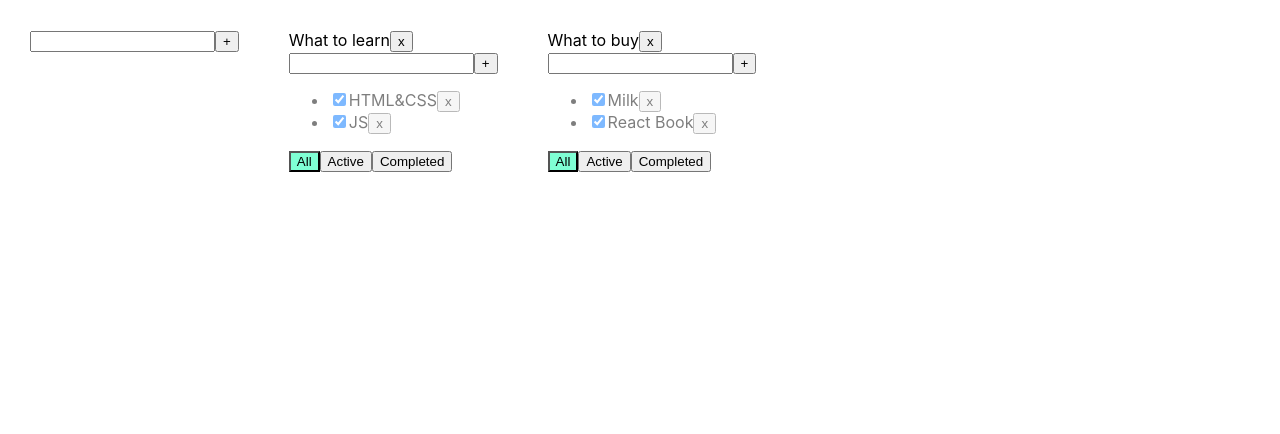
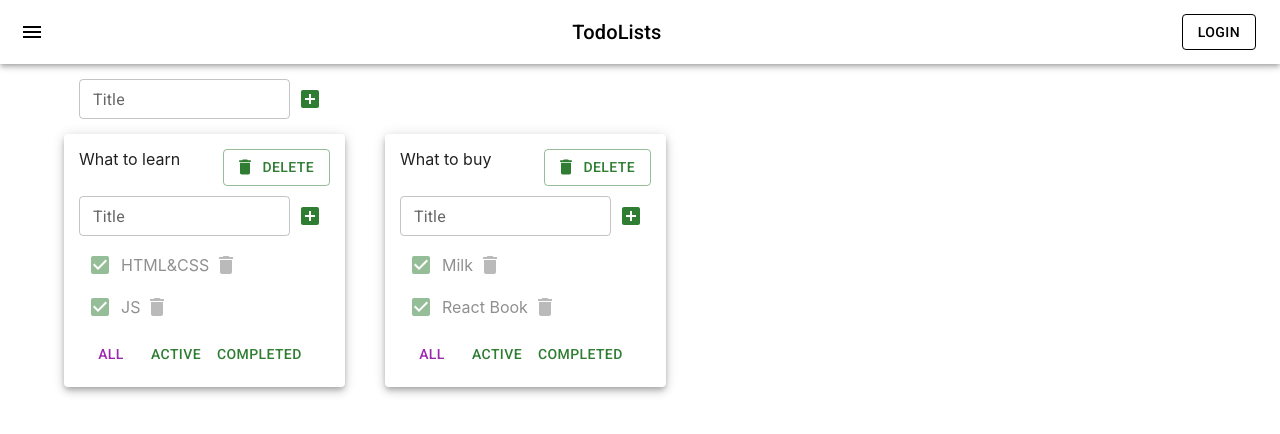
Before and after one commit to Feralwater/custom-trello, a React (Create React App) app: page / in a window 1280 px wide. Shown: the top 434 px of the page. Built offline with nearby package versions, Linux system fonts and the light colour scheme.

Commit message:
Add styles

```diff
--- a/public/index.html
+++ b/public/index.html
@@ -3,6 +3,7 @@
   <head>
     <meta charset="utf-8" />
     <link rel="icon" href="%PUBLIC_URL%/favicon.ico" />
+    <link rel="stylesheet" href="https://fonts.googleapis.com/css?family=Roboto:300,400,500,700&display=swap" />
     <meta name="viewport" content="width=device-width, initial-scale=1" />
     <meta name="theme-color" content="#000000" />
     <meta
--- a/src/AddItemForm.tsx
+++ b/src/AddItemForm.tsx
@@ -1,4 +1,6 @@
 import React, {ChangeEvent, KeyboardEvent, useState} from 'react';
+import {Button, IconButton, TextField} from "@material-ui/core";
+import {AddBox} from "@material-ui/icons";
 
 type AddItemFormPropsType = {
     addItem: (title: string) => void
@@ -21,19 +23,26 @@ const AddItemForm: React.FC<AddItemFormPropsType> = ({addItem}) => {
         if (newTitle !== "") {
             addItem(newTitle);
             setTitle("");
-        } else {
-            setError("Title is required");
         }
     }
     return (
         <div>
-            <input value={title}
-                   onChange={onChangHandler}
-                   onKeyPress={onKeyPressHandler}
-                   className={error ? "error" : ""}
+            <TextField value={title}
+                       onChange={onChangHandler}
+                       onKeyPress={onKeyPressHandler}
+                       variant={"outlined"}
+                       size={"small"}
+                       color={"success"}
+                       error={!!error}
+                       label={"Title"}
+                       helperText={error && "Title is required"}
             />
-            <button onClick={addTask}>+</button>
-            {error && <div className="error-message">{error}</div>}
+            <IconButton
+                onClick={addTask}
+                color={"success"}
+            >
+                <AddBox/>
+            </IconButton>
         </div>
     );
 };
--- a/src/App.css
+++ b/src/App.css
@@ -1,24 +1,3 @@
-.App {
-  padding: 30px;
-  display: flex;
-}
-
-.App > div {
-  margin-right: 50px;
-}
-
-.error {
-  border: red 1px solid;
-}
-
-.error-message {
-  color: red;
-}
-
-.active-filter {
-  background-color: aquamarine;
-}
-
 .is-done {
   opacity: 0.5;
 }
--- a/src/App.tsx
+++ b/src/App.tsx
@@ -3,6 +3,8 @@ import './App.css';
 import {TaskType, Todolist} from './Todolist';
 import {v1} from 'uuid';
 import AddItemForm from "./AddItemForm";
+import {AppBar, Button, Container, Grid, IconButton, Paper, Toolbar, Typography} from "@material-ui/core";
+import {Menu} from "@material-ui/icons";
 
 export type FilterValuesType = "all" | "active" | "completed";
 type TodolistType = {
@@ -103,7 +105,23 @@ function App() {
 
     return (
         <div className="App">
+            <AppBar position="static"
+                    color={"transparent"}
+            >
+                <Toolbar style={{justifyContent: "space-between"}}>
+                    <IconButton edge={"start"} color="inherit">
+                        <Menu/>
+                    </IconButton>
+                    <Typography variant="h6">TodoLists</Typography>
+                    <Button variant={"outlined"}
+                            color={"inherit"}
+                    >Login</Button>
+                </Toolbar> </AppBar>
+            <Container fixed>
+                <Grid container style={{padding: "15px"}}>
                     <AddItemForm addItem={addTodoList}/>
+                </Grid>
+                <Grid container spacing={5}>
                     {
                         todoLists.map(tl => {
                             const allTodolistTasks = tasks[tl.id];
@@ -116,8 +134,9 @@ function App() {
                                 tasksForTodolist = allTodolistTasks.filter(t => t.isDone);
                             }
 
-                    return <Todolist
-                        key={tl.id}
+                            return <Grid item key={tl.id}>
+                                <Paper elevation={5} style={{padding: "15px"}}>
+                                    <Todolist
                                         id={tl.id}
                                         title={tl.title}
                                         tasks={tasksForTodolist}
@@ -130,9 +149,12 @@ function App() {
                                         changeTaskTitle={changeTaskTitle}
                                         changeTodoListTitle={changeTodoListTitle}
                                     />
+                                </Paper>
+                            </Grid>
                         })
                     }
-
+                </Grid>
+            </Container>
         </div>
     );
 }
--- a/src/EditableSpan.tsx
+++ b/src/EditableSpan.tsx
@@ -1,8 +1,9 @@
 import React, {KeyboardEvent, useState} from "react";
+import {TextField} from "@material-ui/core";
 
 type EditableSpanPropsType = {
     title: string
-    onChange: (value:string) => void
+    onChange: (value: string) => void
 }
 export const EditableSpan: React.FC<EditableSpanPropsType> = ({title, onChange}) => {
     const [editMode, setEditMode] = useState<boolean>(false);
@@ -22,13 +23,13 @@ export const EditableSpan: React.FC<EditableSpanPropsType> = ({title, onChange})
         }
     }
     return editMode
-        ? <input
-            type="text"
-            value={task}
-            onBlur={activateViewEMode}
-            autoFocus
-            onChange={(e) => setTask(e.currentTarget.value)}
-            onKeyPress={onKeyPressHandler}
+        ? <TextField value={task}
+                     onBlur={activateViewEMode}
+                     autoFocus
+                     onChange={(e) => setTask(e.currentTarget.value)}
+                     onKeyPress={onKeyPressHandler}
+                     variant={"standard"}
+                     color={"success"}
         />
         : <span onDoubleClick={activateEditMode}>{title}</span>
 }
--- a/src/Todolist.tsx
+++ b/src/Todolist.tsx
@@ -2,6 +2,8 @@ import React, {ChangeEvent} from 'react';
 import {FilterValuesType} from './App';
 import AddItemForm from "./AddItemForm";
 import {EditableSpan} from "./EditableSpan";
+import {Button, Checkbox, IconButton, List, ListItem} from "@material-ui/core";
+import {Delete} from "@material-ui/icons";
 
 export type TaskType = {
     id: string
@@ -33,12 +35,17 @@ export function Todolist(props: PropsType) {
     const onCompletedClickHandler = () => props.changeFilter("completed", props.id);
 
     return <div>
-        <div>
+        <div style={{display: "flex", justifyContent: "space-between", margin: "0 0 10px 0"}}>
             <EditableSpan title={props.title} onChange={changeTodoListTitle}/>
-            <button onClick={removeTodoList}>x</button>
+            <Button
+                variant="outlined"
+                startIcon={<Delete/>}
+                color={"success"}
+                onClick={removeTodoList}
+            >Delete</Button>
         </div>
         <AddItemForm addItem={addItem}/>
-        <ul>
+        <List>
             {
                 props.tasks.map(t => {
                     const onClickHandler = () => props.removeTask(t.id, props.id)
@@ -50,24 +57,36 @@ export function Todolist(props: PropsType) {
                         props.changeTaskTitle(t.id, newValue, props.id);
                     }
                     return (
-                        <li key={t.id} className={t.isDone ? "is-done" : ""}>
-                            <input type="checkbox" onChange={onChangeStatusHandler} checked={t.isDone}/>
+                        <ListItem style={{padding: 0}} key={t.id} className={t.isDone ? "is-done" : ""}>
+                            <Checkbox onChange={onChangeStatusHandler}
+                                      checked={t.isDone}
+                                      color={"success"}
+                            />
                             <EditableSpan title={t.title} onChange={onChangeTitleHandler}/>
-                            <button onClick={onClickHandler}>x</button>
-                        </li>)
+                            <IconButton
+                                size="small"
+                                aria-label="delete"
+                                onClick={onClickHandler}
+                            >
+                                <Delete/>
+                            </IconButton>
+                        </ListItem>)
                 })
             }
-        </ul>
+        </List>
         <div>
-            <button className={props.filter === 'all' ? "active-filter" : ""}
-                    onClick={onAllClickHandler}>All
-            </button>
-            <button className={props.filter === 'active' ? "active-filter" : ""}
-                    onClick={onActiveClickHandler}>Active
-            </button>
-            <button className={props.filter === 'completed' ? "active-filter" : ""}
-                    onClick={onCompletedClickHandler}>Completed
-            </button>
+            <Button color={props.filter === 'all' ? "secondary" : "success"}
+                    onClick={onAllClickHandler}
+            >All
+            </Button>
+            <Button color={props.filter === 'active' ? "secondary" : "success"}
+                    onClick={onActiveClickHandler}
+            >Active
+            </Button>
+            <Button color={props.filter === 'completed' ? "secondary" : "success"}
+                    onClick={onCompletedClickHandler}
+            >Completed
+            </Button>
         </div>
     </div>
 }
--- a/tsconfig.json
+++ b/tsconfig.json
@@ -12,6 +12,7 @@
     "allowSyntheticDefaultImports": true,
     "strict": true,
     "forceConsistentCasingInFileNames": true,
+    "noFallthroughCasesInSwitch": true,
     "module": "esnext",
     "moduleResolution": "node",
     "resolveJsonModule": true,
```
Also changed, not shown: package.json (+10 -5 lines), 1 other file (tests, documents, lock files or other folders). Lines whose indentation alone changed are shown as unchanged.
